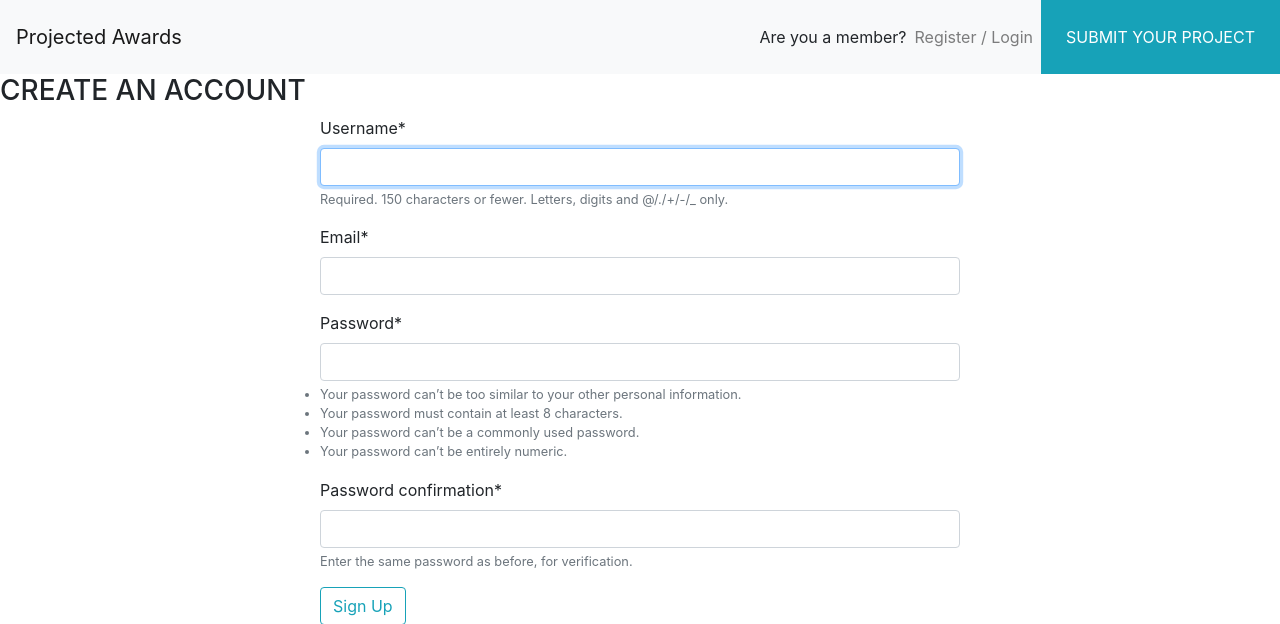
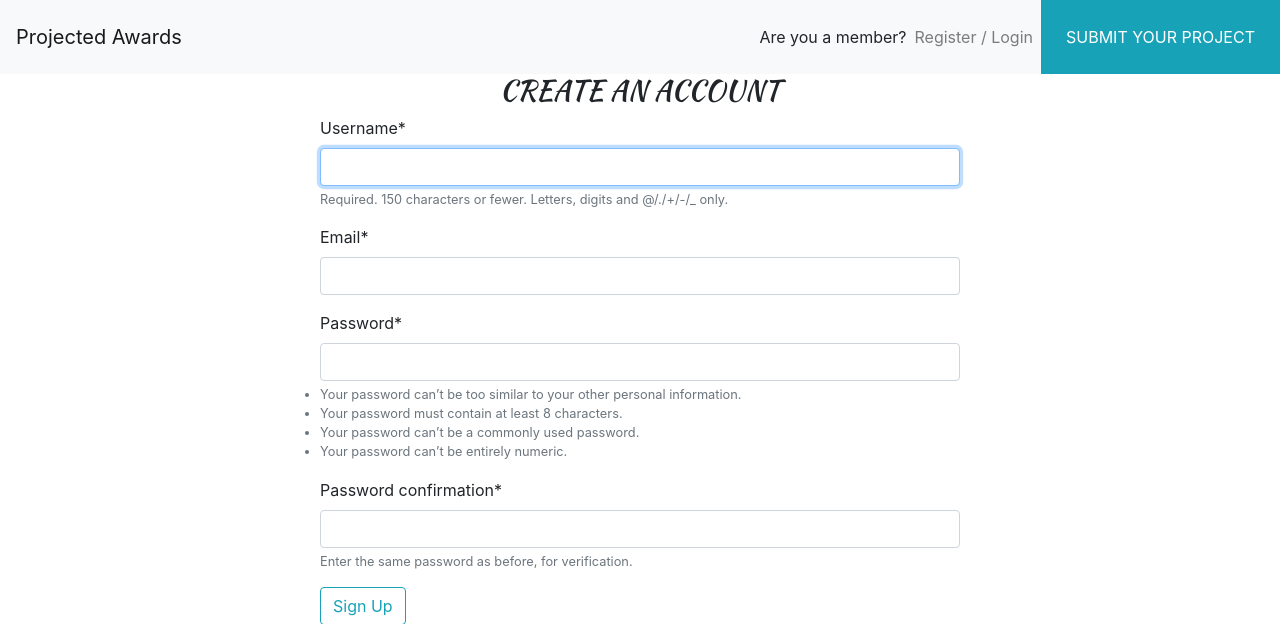
Before and after one commit to Mantongash/projected, a Django app: page /register/ in a window 1280 px wide. Shown: the top 624 px of the page. Run offline with Django 3.2, Linux system fonts and the light colour scheme; some libraries are stand-ins or nearby versions.

Commit message:
Styled form heading

```diff
--- a/static/css/main.css
+++ b/static/css/main.css
@@ -34,7 +34,14 @@ header h1 small {
   display: block;
 }
 
+/* Form Styles */
+
 .signup {
   width: 50%;
   margin: 0 auto;
 }
+
+.form-heading {
+  font-family: "Kaushan Script";
+  text-align: center;
+}
```
